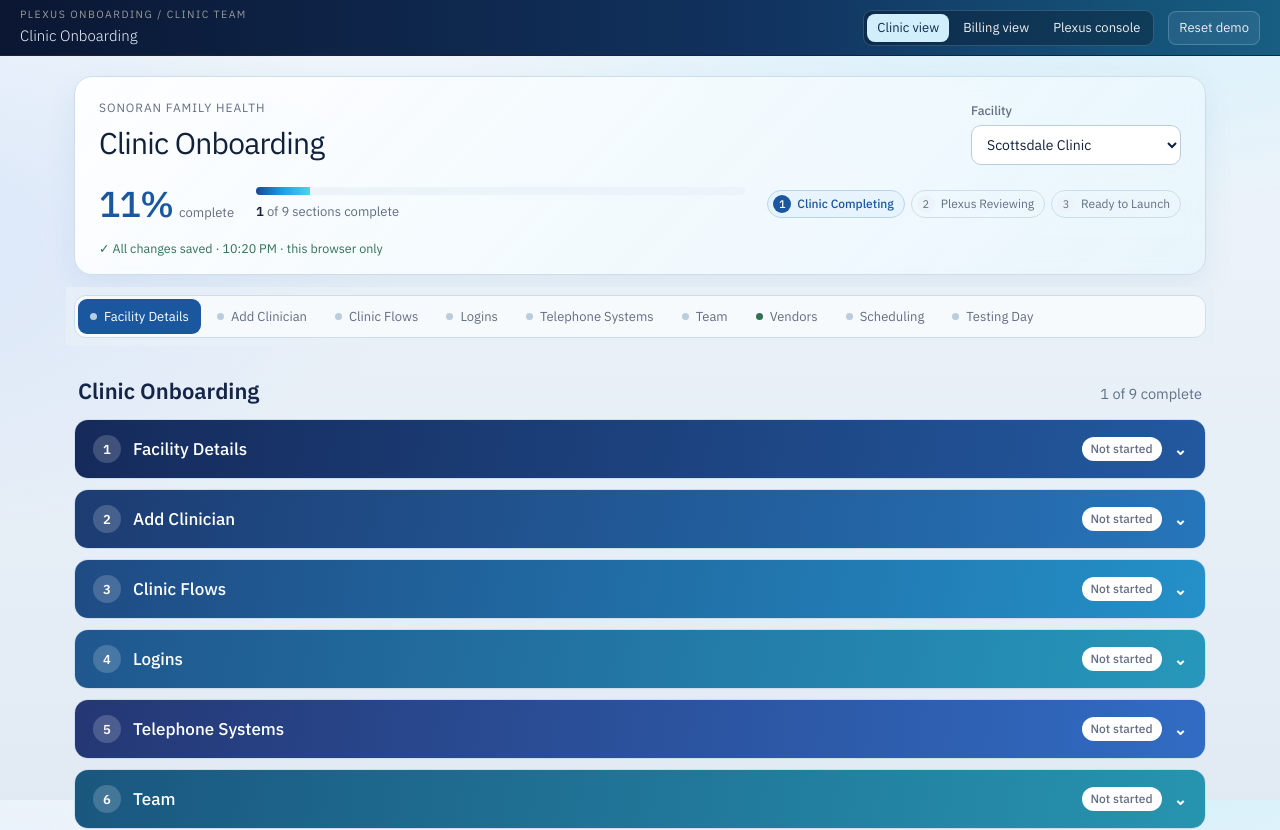
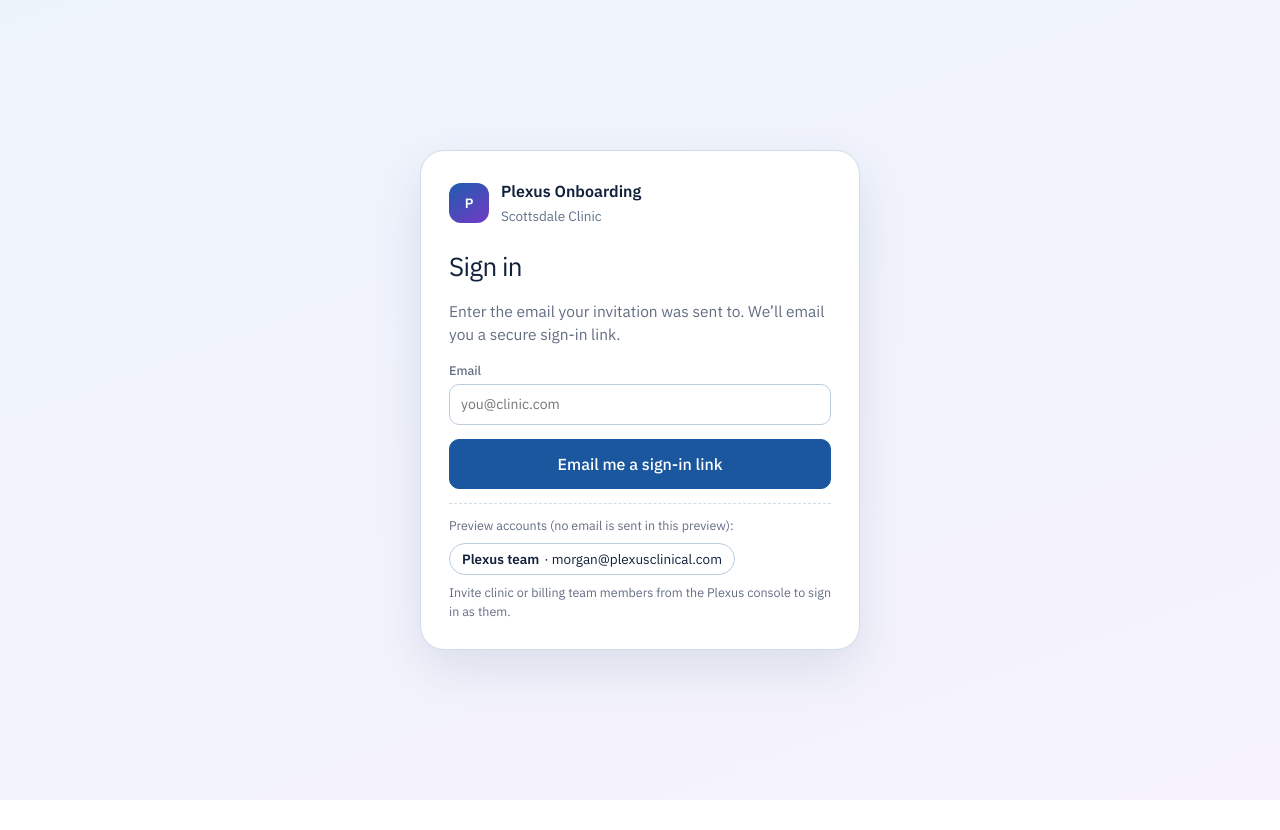
Before and after one commit to noorhanmedical/Onboarding-Portals, a website: page public/index.html in a window 1280 px wide. Shown: the top 830 px of the page. After the commit the page ends 800 px from the top, so only its background shows below. Drawn offline with Linux system fonts and the light colour scheme.

Commit message:
Sign-in for Plexus, clinic team and billing team (preview)
- Sign-in screen: email -> 'Email me a sign-in link' -> open link (preview stands in for the magic link)
- @plexusclinical.com emails sign in as Plexus (console, review, all views, reset)
- Invited clinic emails see only Clinic Onboarding; invited billing emails only Billing Onboarding
- Someone invited to both teams chooses which onboarding to open
- Uninvited emails are refused; name and team shown in the header with Sign out

Co-Authored-By: Claude Opus 5.5 <noreply@anthropic.com>
Claude-Session: https://claude.ai/code/session_01EdPg8cNBhhAXBLLXngNdcF

```diff
--- a/public/index.html
+++ b/public/index.html
@@ -86,6 +86,14 @@ main{position:relative;z-index:1}
 @media(prefers-reduced-motion:reduce){.tile,.addtile,.chev-r{transition:none}.tile:hover,.addtile:hover{transform:none}}
 
 /* ---- typography & density refinement ---- */
+.signin-wrap{min-height:100vh;display:grid;place-items:center;padding:24px;background:linear-gradient(160deg,hsl(214 70% 96%),hsl(260 60% 97%))}
+.signin{width:min(440px,100%);background:#fff;border:1px solid var(--line);border-radius:24px;padding:28px;box-shadow:0 20px 50px hsla(215,50%,30%,.12);display:flex;flex-direction:column;gap:14px}
+.signin h1{margin:6px 0 0;font-size:26px}.signin p{margin:0;font-size:15.5px;line-height:1.5}.si-brand{display:flex;gap:12px;align-items:center}.si-brand b{display:block;font-size:16px}.si-brand span{font-size:13.5px;color:var(--bluegray)}
+.si-logo{width:40px;height:40px;border-radius:12px;background:linear-gradient(145deg,hsl(214 70% 40%),hsl(265 55% 50%));color:#fff!important;display:grid;place-items:center;font-weight:700;font-size:18px}
+.si-err{color:var(--red);font-size:14.5px}.si-demo{border-top:1px dashed var(--line);padding-top:12px;display:flex;flex-direction:column;gap:8px}.si-demo .chip{font-size:13.5px}
+.signin .btn.billing{background:hsl(270 52% 44%);border-color:hsl(270 52% 44%)}
+.who{display:flex;align-items:center;gap:10px;margin-left:auto}.who-n{display:flex;flex-direction:column;align-items:flex-end;font-size:13.5px;color:#fff;line-height:1.2}.who-n small{font-size:11.5px;color:hsl(198 85% 85%)}.signout{color:hsl(198 85% 88%)!important;font-size:13.5px}
+@media(max-width:640px){.who-n{display:none}}
 .reqpanel{margin:0 0 16px;padding:16px 18px;display:flex;flex-direction:column;gap:12px;text-align:left}.reqpanel h3{margin:0;font-size:18px}
 .req-tabs{display:flex;gap:8px}.req-tab{all:unset;cursor:pointer;padding:8px 14px;border-radius:999px;border:1.5px solid var(--line);font-size:15px;font-weight:500}.req-tab.clinic.on{background:hsl(214 64% 45%);border-color:hsl(214 64% 45%);color:#fff}.req-tab.billing.on{background:hsl(270 52% 46%);border-color:hsl(270 52% 46%);color:#fff}
 .req-actions{gap:8px}.req-grid{display:grid;grid-template-columns:repeat(auto-fill,minmax(300px,1fr));gap:12px}
@@ -1026,10 +1034,41 @@ function Footer({k,sec,P,act,flag}){
 
 const secLabel=x=>x.state==='submitted'?'Submitted':x.state==='na'?'Not applicable':['verified','waived'].includes(x.state)?'Verified':x.complete?'Complete':x.state==='not_started'?'Not started':'In progress';
 /* ---------------- app ---------------- */
+const AUTH_KEY='plexus-onboarding-session';
+const loadAuth=()=>{try{return JSON.parse(localStorage.getItem(AUTH_KEY))||null;}catch(e){return null;}};
+const saveAuth=a=>{try{a?localStorage.setItem(AUTH_KEY,JSON.stringify(a)):localStorage.removeItem(AUTH_KEY);}catch(e){}};
+const PLEXUS_DOMAIN='@plexusclinical.com';
+function SignIn({s,onIn}){
+  const [email,setEmail]=useState(''),[err,setErr]=useState(''),[step,setStep]=useState('email'),[match,setMatch]=useState(null);
+  const inv=(s.invites||{})[s.site]||{clinic:[],billing:[]};
+  const find=e=>{const em=e.trim().toLowerCase();if(!emailOk(em))return {err:'Enter a valid email address.'};
+    if(em.endsWith(PLEXUS_DOMAIN))return {user:{email:em,name:em.split('@')[0],role:'plexus'}};
+    const teams=['clinic','billing'].filter(t=>inv[t].some(x=>x.email===em));const rec=[...inv.clinic,...inv.billing].find(x=>x.email===em);
+    if(!teams.length)return {err:'This email hasn’t been invited yet. Ask your Plexus coordinator for an invitation.'};
+    return {user:{email:em,name:(rec&&rec.name)||em,role:'member',teams}};};
+  const go=()=>{const r=find(email);if(r.err){setErr(r.err);return;}setErr('');setMatch(r.user);setStep('sent');};
+  const finish=team=>{const u={...match};if(u.role==='member')u.team=team||u.teams[0];onIn(u);};
+  const demo=[['Plexus team','morgan'+PLEXUS_DOMAIN],...inv.clinic.slice(0,2).map(x=>['Clinic team',x.email]),...inv.billing.slice(0,2).map(x=>['Billing team',x.email])];
+  return html`<div class="signin-wrap"><div class="signin">
+    <div class="si-brand"><span class="si-logo">P</span><div><b>Plexus Onboarding</b><span>${s.site}</span></div></div>
+    ${step==='email'?html`<h1>Sign in</h1><p class="muted">Enter the email your invitation was sent to. We’ll email you a secure sign-in link.</p>
+      <label class="field"><span class="lbl">Email</span><input type="email" autocomplete="email" value=${email} placeholder="you@clinic.com" onInput=${e=>{setEmail(e.target.value);setErr('');}} onKeyDown=${e=>{if(e.key==='Enter')go();}}/></label>
+      ${err&&html`<span class="si-err" role="alert">${err}</span>`}
+      <button class="btn pri big" onClick=${go}>Email me a sign-in link</button>
+      <div class="si-demo"><span class="small muted">Preview accounts (no email is sent in this preview):</span><div class="chips">${demo.map(([l,e])=>html`<button class="chip" onClick=${()=>{setEmail(e);setErr('');}}><b>${l}</b> · ${e}</button>`)}</div>
+        ${!inv.clinic.length&&!inv.billing.length&&html`<span class="small muted">Invite clinic or billing team members from the Plexus console to sign in as them.</span>`}</div>`
+    :html`<h1>Check your email</h1><p class="muted">We sent a sign-in link to <b>${match.email}</b>. The link expires in 15 minutes.</p>
+      ${match.role==='member'&&match.teams.length>1?html`<p>You’re on both teams. Open:</p><div class="row">${match.teams.map(t=>html`<button class=${'btn pri '+t} onClick=${()=>finish(t)}>${t==='clinic'?'Clinic onboarding':'Billing onboarding'}</button>`)}</div>`
+        :html`<button class="btn pri big" onClick=${()=>finish()}>Open sign-in link (preview)</button>`}
+      <button class="link" onClick=${()=>setStep('email')}>Use a different email</button>`}
+  </div></div>`;
+}
 function App(){
+  const [auth,setAuth]=useState(loadAuth);
   const [s,setS]=useState(load),[view,setView]=useState(()=>{try{const v=new URLSearchParams(location.search).get('view');return ['clinic','billing'].includes(v)?v:'clinic';}catch(e){return 'clinic';}}),[saved,setSaved]=useState(null),[saving,setSaving]=useState(false);
   const [open,setOpen]=useState({}),[active,setActive]=useState(location.hash.slice(1)||'facility');
   const prog=useRef(0),tabsRef=useRef(null),heads=useRef({});
+  useEffect(()=>{if(auth&&auth.role==='member'&&view!==auth.team)setView(auth.team);if(auth&&auth.role==='plexus'&&view==='clinic'&&!new URLSearchParams(location.search).get('view'))setView('console');},[auth]);
   const plexus=view==='review'||view==='console';
   const [ek,setEk]=useState(null),[flags,setFlags]=useState({}),[tried,setTried]=useState(false);
   const P={edit:true,plexus,settlement:true,ek,setEk};
@@ -1067,9 +1106,12 @@ function App(){
   const [confirmReset,setConfirmReset]=useState(false);
 
   const bar=html`<header class="bar"><div class="ctx"><small>Plexus Onboarding / ${plexus?'Plexus':view==='billing'?'Billing team':'Clinic team'}</small><strong>${view==='console'?'Console':view==='review'?'Plexus review':view==='billing'?'Billing Onboarding':'Clinic Onboarding'}</strong></div>
-    <div class="views" role="tablist" aria-label="View as">${[['clinic','Clinic view'],['billing','Billing view'],['console','Plexus console']].map(([v,l])=>{const on=view===v||(v==='console'&&view==='review');return html`<button role="tab" aria-selected=${on} class=${on?'on':''} onClick=${()=>{setView(v);setOpen({});scrollTo(0,0);}}>${l}</button>`;})}</div>
-    <button class="reset" onClick=${reset} onBlur=${()=>setConfirmReset(false)}>${confirmReset?'Click again to erase':'Reset demo'}</button></header>`;
+    ${auth&&auth.role==='plexus'&&html`<div class="views" role="tablist" aria-label="View as">${[['clinic','Clinic view'],['billing','Billing view'],['console','Plexus console']].map(([v,l])=>{const on=view===v||(v==='console'&&view==='review');return html`<button role="tab" aria-selected=${on} class=${on?'on':''} onClick=${()=>{setView(v);setOpen({});scrollTo(0,0);}}>${l}</button>`;})}</div>`}
+    <div class="who">${auth&&html`<span class="who-n">${auth.name}<small>${auth.role==='plexus'?'Plexus':auth.team==='billing'?'Billing team':'Clinic team'}</small></span><button class="link signout" onClick=${()=>{saveAuth(null);setAuth(null);setView('clinic');}}>Sign out</button>`}</div>
+    ${auth&&auth.role==='plexus'&&html`<button class="reset" onClick=${reset} onBlur=${()=>setConfirmReset(false)}>${confirmReset?'Click again to erase':'Reset demo'}</button>`}</header>`;
 
+  if(!auth)return html`<${SignIn} s=${s} onIn=${u=>{saveAuth(u);setAuth(u);setView(u.role==='plexus'?'console':u.team);scrollTo(0,0);}}/>`;
+  if(auth.role!=='plexus'&&(view==='console'||view==='review'))return null;
   if(view==='console')return html`${bar}<main><${Console} s=${s} st=${st} setS=${setS} openReview=${()=>{setView('review');scrollTo(0,0);}}/></main>`;
   return html`${bar}<main>
     ${view==='review'?html`<section class="hero rdash">
```
Also changed, not shown: README.md.
